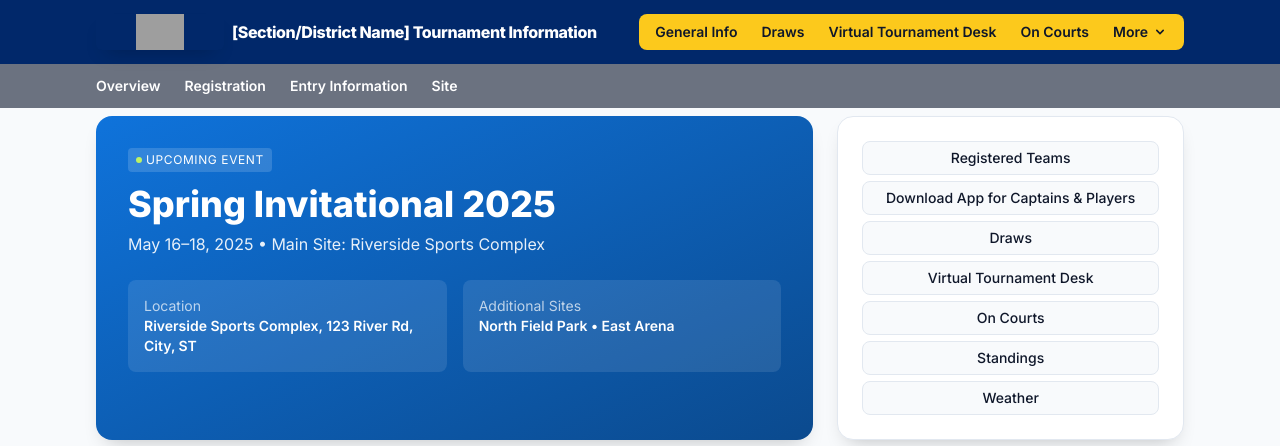
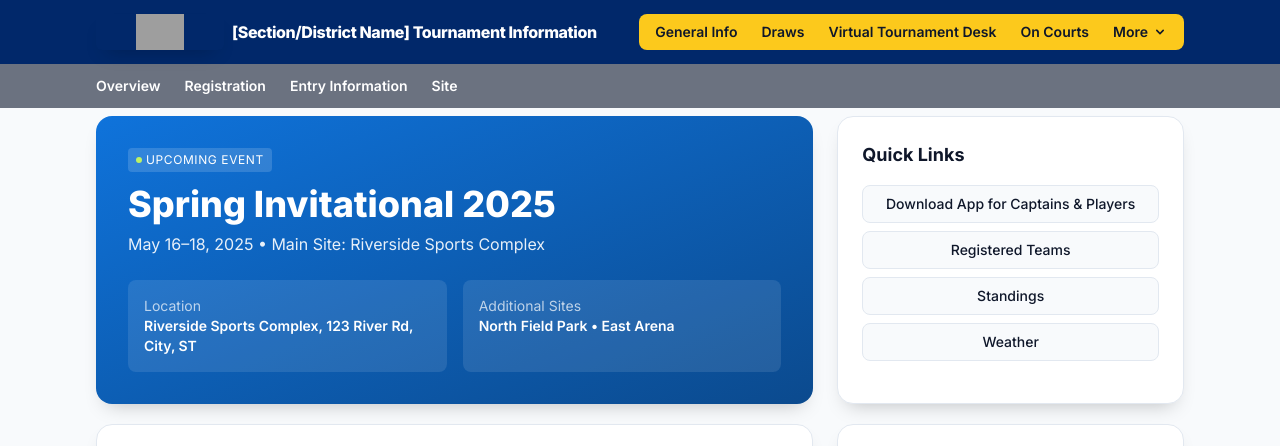
Before and after one commit to vividyellow4/tournamentinfo, a plain HTML site: page index.html in a window 1280 px wide. Shown: the top 446 px of the page. Drawn offline with nearby package versions, Linux system fonts and the light colour scheme; grey boxes are pictures that could not be loaded.

Commit message:
Move sub-navigation under main div and update responsive link styling
- Move sub-navigation bar inside main element for better structure
- Update desktop link padding from py-3 to py-2 for refined appearance
- Add 'Quick Links' title for desktop view only
- Maintain responsive spacing: mobile py-1.5, desktop py-2
- Keep mobile-only links (Draws, Virtual Tournament Desk, On Courts) hidden on desktop
- Optimize layout structure with sub-navigation positioned within main content area

```diff
--- a/index.html
+++ b/index.html
@@ -108,6 +108,10 @@
     </div>
   </header>
 
+
+
+  <!-- Hero / General Info -->
+  <main id="top" class="relative">
     <!-- Sub Navigation -->
     <nav class="sticky top-16 z-30 bg-gray-500 w-full">
       <div class="max-w-6xl mx-auto px-4 sm:px-6 lg:px-8">
@@ -119,9 +123,6 @@
         </div>
       </div>
     </nav>
-
-  <!-- Hero / General Info -->
-  <main id="top" class="relative">
     <section id="general-info" class="pt-2 pb-2">
       <div class="max-w-6xl mx-auto px-4 sm:px-6 lg:px-8">
         <div class="grid lg:grid-cols-3 gap-6 items-stretch">
@@ -146,26 +147,27 @@
             </div>
           </div>
           <div class="bg-white rounded-2xl p-6 shadow-sporty border border-slate-200">
-            <div class="space-y-1.5">
-              <a href="https://example.com/teams" target="_blank" rel="noopener" class="block w-full text-center rounded-lg border border-slate-200 bg-slate-50 px-3 py-1.5 text-sm font-medium text-slate-900 hover:bg-brand-50 hover:border-brand-200 transition">
+            <h3 class="hidden lg:block text-lg font-bold text-slate-900 mb-4">Quick Links</h3>
+            <div class="space-y-1.5 lg:space-y-2">
+              <a href="https://example.com/app" target="_blank" rel="noopener" class="block w-full text-center rounded-lg border border-slate-200 bg-slate-50 px-3 py-1.5 lg:py-2 text-sm font-medium text-slate-900 hover:bg-brand-50 hover:border-brand-200 transition">
+                Download App for Captains & Players
+              </a>
+              <a href="https://example.com/teams" target="_blank" rel="noopener" class="block w-full text-center rounded-lg border border-slate-200 bg-slate-50 px-3 py-1.5 lg:py-2 text-sm font-medium text-slate-900 hover:bg-brand-50 hover:border-brand-200 transition">
                 Registered Teams
               </a>
-              <a href="https://example.com/app" target="_blank" rel="noopener" class="block w-full text-center rounded-lg border border-slate-200 bg-slate-50 px-3 py-1.5 text-sm font-medium text-slate-900 hover:bg-brand-50 hover:border-brand-200 transition">
-                Download App for Captains & Players
-              </a>
-              <a href="https://example.com/draws" target="_blank" rel="noopener" class="block w-full text-center rounded-lg border border-slate-200 bg-slate-50 px-3 py-1.5 text-sm font-medium text-slate-900 hover:bg-brand-50 hover:border-brand-200 transition">
+              <a href="https://example.com/draws" target="_blank" rel="noopener" class="block w-full text-center rounded-lg border border-slate-200 bg-slate-50 px-3 py-1.5 text-sm font-medium text-slate-900 hover:bg-brand-50 hover:border-brand-200 transition lg:hidden">
                 Draws
               </a>
-              <a href="https://example.com/desks" target="_blank" rel="noopener" class="block w-full text-center rounded-lg border border-slate-200 bg-slate-50 px-3 py-1.5 text-sm font-medium text-slate-900 hover:bg-brand-50 hover:border-brand-200 transition">
+              <a href="https://example.com/desks" target="_blank" rel="noopener" class="block w-full text-center rounded-lg border border-slate-200 bg-slate-50 px-3 py-1.5 text-sm font-medium text-slate-900 hover:bg-brand-50 hover:border-brand-200 transition lg:hidden">
                 Virtual Tournament Desk
               </a>
-              <a href="https://example.com/on-courts" target="_blank" rel="noopener" class="block w-full text-center rounded-lg border border-slate-200 bg-slate-50 px-3 py-1.5 text-sm font-medium text-slate-900 hover:bg-brand-50 hover:border-brand-200 transition">
+              <a href="https://example.com/on-courts" target="_blank" rel="noopener" class="block w-full text-center rounded-lg border border-slate-200 bg-slate-50 px-3 py-1.5 text-sm font-medium text-slate-900 hover:bg-brand-50 hover:border-brand-200 transition lg:hidden">
                 On Courts
               </a>
-              <a href="https://example.com/standings" target="_blank" rel="noopener" class="block w-full text-center rounded-lg border border-slate-200 bg-slate-50 px-3 py-1.5 text-sm font-medium text-slate-900 hover:bg-brand-50 hover:border-brand-200 transition">
+              <a href="https://example.com/standings" target="_blank" rel="noopener" class="block w-full text-center rounded-lg border border-slate-200 bg-slate-50 px-3 py-1.5 lg:py-2 text-sm font-medium text-slate-900 hover:bg-brand-50 hover:border-brand-200 transition">
                 Standings
               </a>
-              <a href="https://www.weather.gov/" target="_blank" rel="noopener" class="block w-full text-center rounded-lg border border-slate-200 bg-slate-50 px-3 py-1.5 text-sm font-medium text-slate-900 hover:bg-brand-50 hover:border-brand-200 transition">
+              <a href="https://www.weather.gov/" target="_blank" rel="noopener" class="block w-full text-center rounded-lg border border-slate-200 bg-slate-50 px-3 py-1.5 lg:py-2 text-sm font-medium text-slate-900 hover:bg-brand-50 hover:border-brand-200 transition">
                 Weather
               </a>
             </div>
```
Lines whose indentation alone changed are shown as unchanged.
